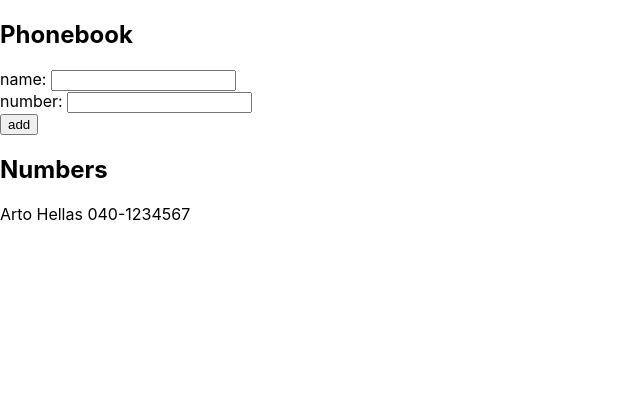
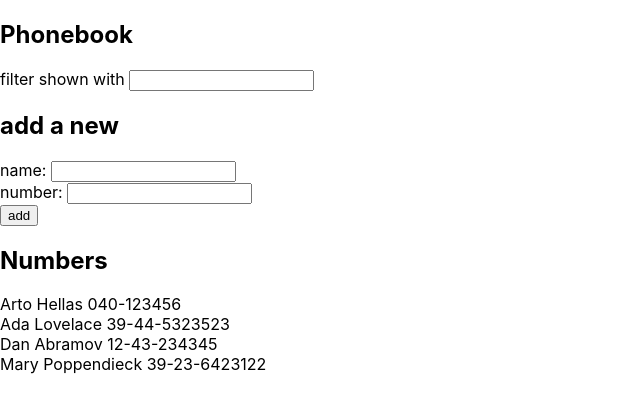
Before and after one commit to ryancen404/fullstack-study, a React (Create React App) app in the folder part2/phonebook/: page / in a window 1280 px wide. Shown: the top 412 px of the page, without its empty margins (0-640 px from the left). Built offline with nearby package versions, Linux system fonts and the light colour scheme; the HTML template or start-up script is replaced by a standard one.

Commit message:
part2 2.9

```diff
--- a/part2/phonebook/src/App.js
+++ b/part2/phonebook/src/App.js
@@ -1,21 +1,26 @@
 import React, { useState } from 'react'
 
 const App = () => {
-  const [ persons, setPersons ] = useState([
-    {
-        name: 'Arto Hellas' ,
-        phone: '040-1234567'
-    }
+  const [persons, setPersons] = useState([
+    { name: 'Arto Hellas', number: '040-123456' },
+    { name: 'Ada Lovelace', number: '39-44-5323523' },
+    { name: 'Dan Abramov', number: '12-43-234345' },
+    { name: 'Mary Poppendieck', number: '39-23-6423122' }
   ])
   const [ newName, setNewName ] = useState('')
-  const [ newPhone, setPhone ] = useState('')
+  const [ newNumber, setNumber ] = useState('')
+  const [ search, setSearch ] = useState('')
 
   const handleNameChange = (event) => {
       setNewName(event.target.value)
   }
 
-  const handlePhoneChange =
-    (event) => setPhone(event.target.value)
+  const handleNumberChange =
+    (event) => setNumber(event.target.value)
+
+  const handleSearchChange = (event) => {
+      setSearch(event.target.value)
+  }
 
   const addPerson = (event) => {
       event.preventDefault()
@@ -25,31 +30,55 @@ const App = () => {
       } else {
         setPersons(persons.concat({
             name: newName,
-            phone: newPhone
+            number: newNumber
         }))
         setNewName('')
-        setPhone('')
+        setNumber('')
       }
+  }
+
+  const getShowNumbers = () => {
+      if (search === '') {
+          return persons.map(p =><div key = {p.name}> {p.name} {p.number} </div>)
+      }
+      const lowerCase = search.toLowerCase()
+      console.log(lowerCase);
+      let match = []
+      persons.forEach (p => {
+        let name = p.name.toLowerCase()
+        let isMatch = true
+        for (let index = 0; index < lowerCase.length; index++) {
+            isMatch = lowerCase.charAt(index) === name.charAt(index)
+            if (!isMatch) break
+        }
+        if (isMatch) {
+            match.push(p)
+        }
+      })
+      console.log(match);
+      return match.map(p =><div key = {p.name}> {p.name} {p.number} </div>)
   }
 
   return (
     <div>
       <h2>Phonebook</h2>
+      <div>
+          {"filter shown with "} <input value = {search} onChange = {handleSearchChange} />
+      </div>
+      <h2>{"add a new"}</h2>
       <form onSubmit = {addPerson}>
         <div>
             {"name: "} <input value = {newName} onChange = {handleNameChange}/>
         </div>
         <div>
-            {"number: "} <input value = {newPhone} onChange = {handlePhoneChange}/>
+            {"number: "} <input value = {newNumber} onChange = {handleNumberChange}/>
         </div>
         <div>
           <button type="submit">add</button>
         </div>
       </form>
       <h2>Numbers</h2>
-      {persons.map(p =>
-        <div key = {p.name}> {p.name} {p.phone} </div>
-      )}
+      {getShowNumbers()}
     </div>
   )
 }
```
